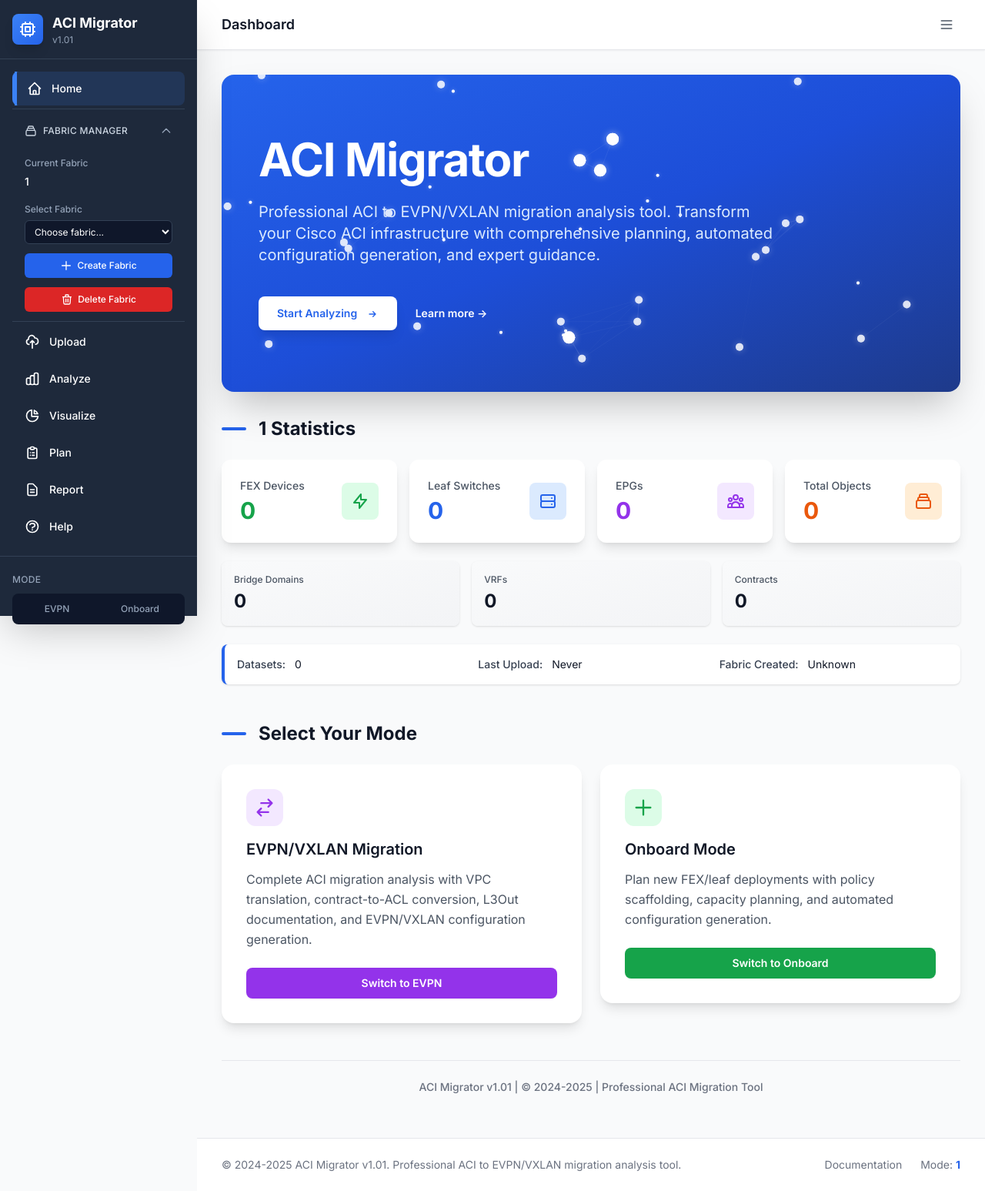
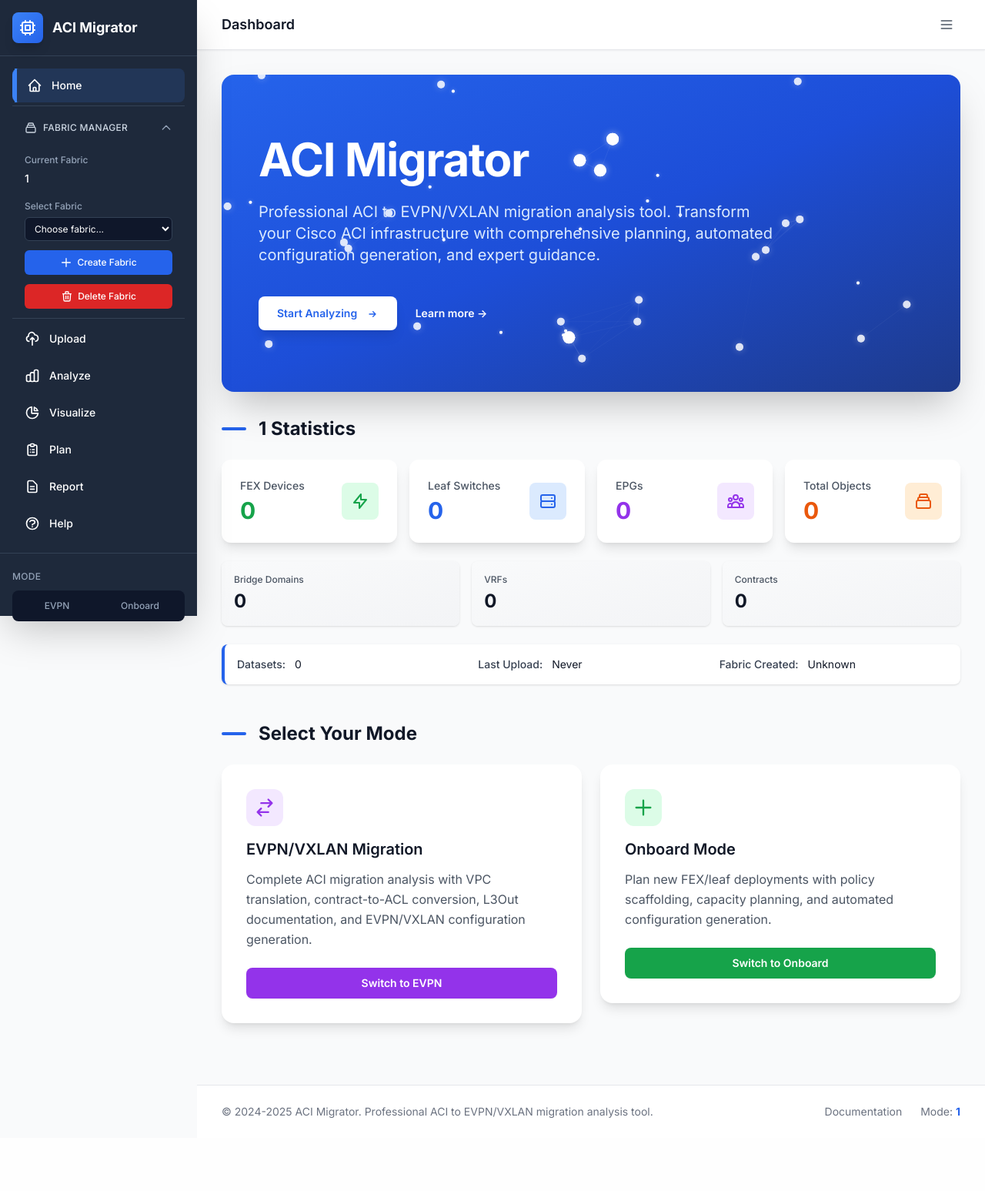
Before and after one commit to sartios-source/acimig, a Flask app: page / in a window 1280 px wide. Shown: the whole page at 77% size. After the commit the page ends 1452 px from the top, so only its background shows below. Run offline with Flask 3, Linux system fonts and the light colour scheme; the visitor is signed in with stand-in values (Sample User, id 1); some libraries are stand-ins or nearby versions.

Commit message:
Fix branding: Separate product name from version number
CHANGES:
- Product name: "ACI Migrator" (clean, no version suffix)
- Version display: "v1.01" shown only at bottom left of homepage
- All page titles: "ACI Migrator" without version
- Sidebar branding: "ACI Migrator" without version
- Footer text: "© 2024-2025 ACI Migrator" (no version)
- Startup banner: Separated product name and version display

RATIONALE:
- Cleaner, more professional branding
- Version number not part of product identity
- Version displayed subtly where needed (homepage bottom left)
- Consistent branding across all pages
- Easier to update version in future

FILES UPDATED:
- templates/base.html (removed version from sidebar and footer)
- templates/index.html (removed version from text, added bottom left display)
- app.py (separated product name from version in startup banner)
- README.md (title changed to "ACI Migrator")
- DOCUMENTATION.md (title and references updated)
- CHANGELOG.md (updated v1.01 entry to reflect branding fix)

🤖 Generated with [Claude Code](https://claude.com/claude-code)

Co-Authored-By: Claude <noreply@anthropic.com>

```diff
--- a/app.py
+++ b/app.py
@@ -1,5 +1,5 @@
 """
-ACI Migrator v1.01 - Professional ACI to EVPN/VXLAN Migration Analysis Tool
+ACI Migrator - Professional ACI to EVPN/VXLAN Migration Analysis Tool
 Supports both Onboard and EVPN workflows with multi-fabric analysis.
 """
 import os
@@ -65,7 +65,7 @@ def setup_logging(app):
         app.logger.addHandler(file_handler)
 
     app.logger.setLevel(logging.INFO)
-    app.logger.info(f'ACI Migrator v{APP_VERSION} startup')
+    app.logger.info(f'ACI Migrator startup - Version {APP_VERSION}')
 
 setup_logging(app)
 
@@ -1046,7 +1046,8 @@ def get_analysis(analysis_type):
 
 if __name__ == '__main__':
     print("=" * 70)
-    print(f"ACI Migrator v{APP_VERSION} - Professional ACI Migration Tool")
+    print("ACI Migrator - Professional ACI Migration Tool")
+    print(f"Version: {APP_VERSION}")
     print("=" * 70)
     print(f"Data directory: {DATA_DIR}")
     print(f"Fabrics directory: {FABRICS_DIR}")
--- a/templates/base.html
+++ b/templates/base.html
@@ -211,7 +211,6 @@
                 </div>
                 <div class="sidebar-text">
                     <h1 class="text-lg font-bold">ACI Migrator</h1>
-                    <p class="text-xs text-slate-400">v1.01</p>
                 </div>
             </div>
             <button id="sidebar-toggle" class="p-2 rounded-lg hover:bg-slate-700 transition-colors md:hidden">
@@ -403,7 +402,7 @@
             <div class="px-4 sm:px-6 lg:px-8 py-6">
                 <div class="flex flex-col md:flex-row justify-between items-center">
                     <p class="text-sm text-gray-500">
-                        &copy; 2024-2025 ACI Migrator v1.01. Professional ACI to EVPN/VXLAN migration analysis tool.
+                        &copy; 2024-2025 ACI Migrator. Professional ACI to EVPN/VXLAN migration analysis tool.
                     </p>
                     <div class="flex space-x-6 mt-4 md:mt-0">
                         <a href="{{ url_for('help_page') }}" class="text-sm text-gray-500 hover:text-primary-600 transition-colors">Documentation</a>
--- a/templates/index.html
+++ b/templates/index.html
@@ -145,7 +145,7 @@
             </svg>
             <h2 class="text-3xl font-bold text-gray-900 mb-3">Welcome to ACI Migrator</h2>
             <p class="text-lg text-gray-700 mb-6">
-                Professional ACI Migration Analysis Tool - Get started by selecting or creating a fabric from the Fabric Manager in the sidebar.
+                Get started by selecting or creating a fabric from the Fabric Manager in the sidebar.
             </p>
             <button onclick="toggleFabricManager()" class="inline-flex items-center px-6 py-3 rounded-lg bg-primary-600 text-white font-semibold shadow-lg hover:bg-primary-700 transition-colors">
                 <svg class="h-5 w-5 mr-2" fill="none" stroke="currentColor" viewBox="0 0 24 24">
@@ -238,11 +238,9 @@
     </div>
 </div>
 
-<!-- Version Footer -->
-<div class="mt-12 text-center py-6 border-t border-gray-200">
-    <p class="text-sm text-gray-500 font-medium">
-        ACI Migrator v1.01 | &copy; 2024-2025 | Professional ACI Migration Tool
-    </p>
+<!-- Version Display - Bottom Left -->
+<div class="fixed bottom-6 left-6 z-10">
+    <span class="text-sm text-gray-500 font-medium">v1.01</span>
 </div>
 
 <!-- Create Fabric Modal -->
```
Also changed, not shown: DOCUMENTATION.md (+3 -2 lines), CHANGELOG.md, README.md.
